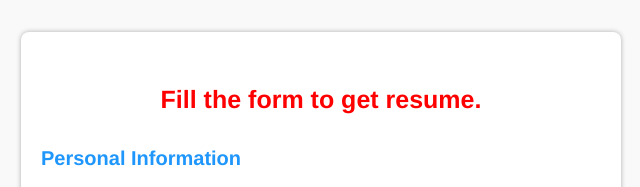
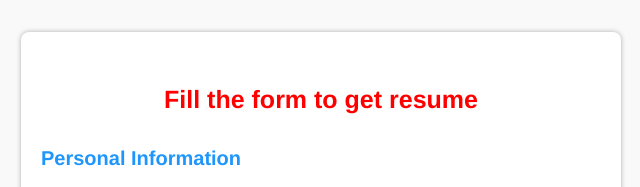
Before and after one commit to GamingInDoor/HACKATHON-Milestone-Based-Interactive-Resume-Builder, a plain HTML site: page Milestone05/index.html in a window 1280 px wide. Shown: the top 187 px of the page, 319-959 px from the left. Drawn offline with Linux system fonts and the light colour scheme.

Commit message:
Milestone

```diff
--- a/Milestone05/index.html
+++ b/Milestone05/index.html
@@ -19,7 +19,7 @@
 <section>
   <!-- Form to capture user input -->
   <form id="resume-form">
-    <h1>Fill the form to get resume.</h1>
+    <h1>Fill the form to get resume</h1>
 
     <h3>Personal Information</h3>
     <label for="name">Name:</label>
```
